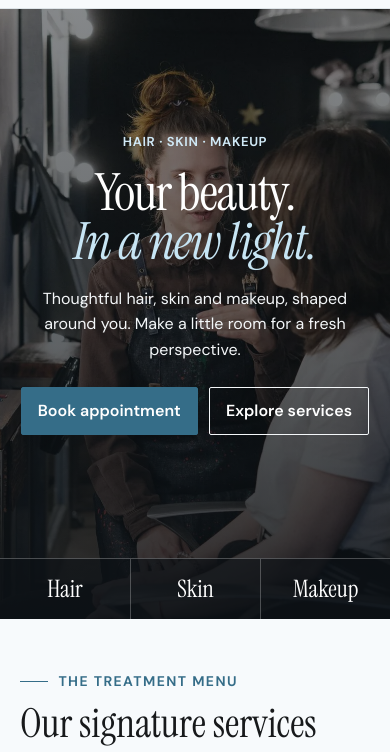
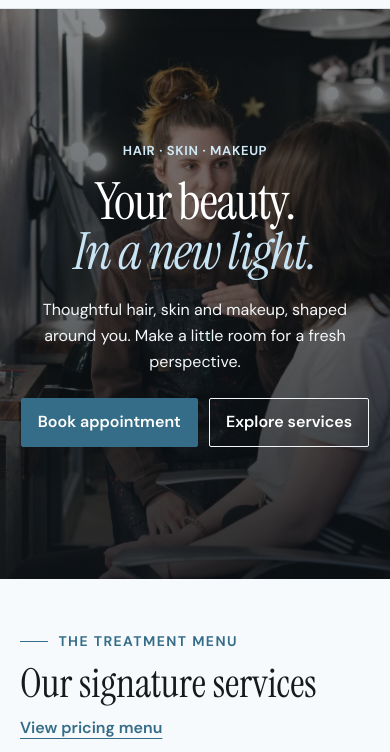
Before and after one commit to teknritsolutions-2/Salon-Beauty-Parlour, a plain HTML site: page index.html in a window 390 px wide. Shown: the part 62-814 px from the top of the page. Drawn offline with Linux system fonts and the light colour scheme.

Commit message:
Redesign Home 1 hero with offset editorial composition

```diff
--- a/assets/css/rtl.css
+++ b/assets/css/rtl.css
@@ -24,21 +24,10 @@
   }
 }
 
-[dir="rtl"] .hero::after {
-  background: linear-gradient(
-    270deg,
-    #0c1115e8 0%,
-    #0c1115b8 36%,
-    #0c11151a 77%
-  );
-}
 [dir="rtl"] .pricing-intro .filters button[aria-pressed="true"] {
   box-shadow: inset -3px 0 var(--accent);
 }
 @media (max-width: 1150px) {
-  [dir="rtl"] .hero::after {
-    background: linear-gradient(0deg, #0c1115d9, #0c11159c 55%, #0c111580);
-  }
   [dir="rtl"] .hero :is(h1, p) {
     text-align: center;
   }
--- a/assets/css/style.css
+++ b/assets/css/style.css
@@ -889,103 +889,60 @@ footer nav h2 {
 .picture-card p {
   font-size: 1rem;
 }
+
 .hero {
   position: relative;
   isolation: isolate;
   display: grid;
-  grid-template-rows: 1fr auto;
-  min-height: clamp(550px, 46vw, 660px);
-  padding: 0;
-  margin-top: 24px;
+  grid-template-columns: repeat(12, minmax(0, 1fr));
+  grid-template-rows: 56px minmax(420px, auto) 48px;
+  margin-top: 32px;
+}
+.hero-photo {
+  position: relative;
+  grid-column: 1 / 9;
+  grid-row: 1 / 3;
   overflow: hidden;
-  background: #17191b;
-  color: #fff;
-}
-.hero-photo {
+  min-width: 0;
+  min-height: 0;
+}
+.hero-photo img {
   position: absolute;
   inset: 0;
-  z-index: -2;
-}
-.hero-photo img {
   width: 100%;
   height: 100%;
   object-fit: cover;
   object-position: center 15%;
 }
-.hero::after {
-  content: "";
-  position: absolute;
-  inset: 0;
-  z-index: -1;
-  background: linear-gradient(
-    90deg,
-    #0c1115e8 0%,
-    #0c1115b8 36%,
-    #0c11151a 77%
-  );
-}
 .hero-heading {
-  display: grid;
+  position: relative;
+  z-index: 1;
+  grid-column: 8 / -1;
+  grid-row: 2 / 4;
+  display: grid;
+  align-content: center;
   gap: 1.25rem;
-  align-self: center;
-  max-width: 700px;
-  padding: clamp(32px, 4.5vw, 64px);
+  padding: clamp(30px, 3.2vw, 48px);
+  border: 1px solid var(--line);
+  background: var(--surface);
 }
 .hero h1 {
-  font-size: clamp(4rem, 6.6vw, 6.8rem);
+  font-size: clamp(3.8rem, 5.8vw, 5.8rem);
+  line-height: 0.98;
   letter-spacing: -0.025em;
-  line-height: 0.96;
+}
+.hero h1 em {
+  color: var(--accent);
 }
 .hero .eyebrow {
-  color: #d0e9f6;
   margin-bottom: 1rem;
 }
 .hero-intro > p {
-  color: #f4f7f9;
-  max-width: 40ch;
+  max-width: 37ch;
   margin-bottom: 1.5rem;
   font-size: 1.125rem;
 }
-.hero .outline {
-  border-color: #f4f7f9;
-  color: #fff;
-}
-
-.hero h1 em {
-  color: #c7e5f4;
-}
-.hero-categories {
-  display: grid;
-  grid-template-columns: repeat(3, minmax(0, 1fr));
-  background: #0c1115aa;
-  border-top: 1px solid #ffffff40;
-}
-.hero-categories a {
-  display: flex;
-  align-items: center;
-  justify-content: center;
-  gap: 1rem;
-  padding: 1.1rem 1.25rem;
-  color: #fff;
-}
-.hero-categories a + a {
-  border-inline-start: 1px solid #ffffff40;
-}
-.hero-categories span {
-  font: 400 1.8rem/1.2 var(--serif);
-}
-.hero-categories small {
-  font-size: 0.875rem;
-  color: #e2e9ed;
-  line-height: 1.4;
-}
-.hero-categories a:hover,
-.hero-categories a:focus-visible {
-  background: #ffffff17;
-}
-.hero-categories a:hover span {
-  color: #c7e5f4;
-}
+
 .experience {
   display: grid;
   grid-template-columns: 1fr 1fr;
@@ -1628,66 +1585,12 @@ footer nav h2 {
     border: 1px solid var(--line);
   }
 }
-@media (max-width: 1150px) {
-  .hero {
-    width: 100%;
-    margin-top: 0;
-    padding: 0;
-    min-height: 610px;
-    justify-content: stretch;
-    text-align: center;
-  }
-  .hero-heading {
-    width: 100%;
-    max-width: 700px;
-    justify-self: center;
-    justify-items: center;
-    padding: clamp(32px, 5vw, 56px);
-  }
-  .hero::after {
-    background: linear-gradient(0deg, #0c1115d9, #0c11159c 55%, #0c111580);
-  }
-  .hero-photo img {
-    object-position: 70% 15%;
-  }
-  .hero .eyebrow,
-  .hero .actions {
-    justify-content: center;
-  }
-  .hero-intro > p {
-    margin-inline: auto;
-  }
-  .hero h1 {
-    font-size: clamp(3.5rem, 7vw, 5.5rem);
-  }
-}
+
 @media (max-width: 640px) {
   body {
     font-size: 1rem;
   }
-  .hero {
-    min-height: 610px;
-    padding: 0;
-  }
-  .hero h1 {
-    font-size: clamp(3.2rem, 12vw, 4.8rem);
-  }
-  .hero-intro > p {
-    font-size: 1rem;
-  }
-  .hero .eyebrow {
-    font-size: 0.8125rem;
-    letter-spacing: 0.05em;
-  }
-  .hero .actions {
-    gap: 0.7rem;
-  }
-  .hero .btn {
-    padding: 0.75rem 1rem;
-  }
-  .hero-photo img {
-    object-position: 71% top;
-  }
+
   .experience {
     grid-template-columns: 1fr;
     gap: 1.5rem;
@@ -1988,28 +1891,6 @@ footer nav h2 {
   .about-care dl > div {
     grid-template-columns: 1fr;
     gap: 0.4rem;
-  }
-}
-
-@media (max-width: 800px) {
-  .hero-categories a {
-    flex-direction: column;
-    gap: 0.3rem;
-    padding: 0.95rem 0.6rem;
-  }
-}
-@media (max-width: 640px) {
-  .hero-heading {
-    padding: 2.5rem var(--gutter);
-  }
-  .hero-categories small {
-    display: none;
-  }
-  .hero-categories span {
-    font-size: 1.5rem;
-  }
-  .hero-categories a {
-    min-height: 60px;
   }
 }
 
@@ -2173,3 +2054,91 @@ footer nav h2 {
   color: var(--ink);
   font-size: 0.9375rem;
 }
+
+@media (max-width: 1150px) {
+  .hero {
+    width: 100%;
+    margin-top: 0;
+    grid-template-columns: 1fr;
+    grid-template-rows: 1fr;
+    min-height: 570px;
+    text-align: center;
+  }
+  .hero-photo {
+    position: absolute;
+    inset: 0;
+    grid-column: 1;
+    grid-row: 1;
+    z-index: -2;
+  }
+  .hero-photo img {
+    object-position: 70% 15%;
+  }
+  .hero::after {
+    content: "";
+    position: absolute;
+    inset: 0;
+    z-index: -1;
+    background: linear-gradient(0deg, #0c1115d9, #0c11159c 55%, #0c111580);
+  }
+  .hero-heading {
+    grid-column: 1;
+    grid-row: 1;
+    justify-self: center;
+    align-self: center;
+    width: min(100%, 700px);
+    justify-items: center;
+    padding: clamp(32px, 5vw, 56px);
+    border: 0;
+    background: transparent;
+    color: #fff;
+  }
+  .hero h1 {
+    font-size: clamp(3.5rem, 7vw, 5.5rem);
+  }
+  .hero h1 em {
+    color: #c7e5f4;
+  }
+  .hero .eyebrow,
+  .hero .actions {
+    justify-content: center;
+  }
+  .hero .eyebrow {
+    color: #d0e9f6;
+  }
+  .hero-intro > p {
+    color: #f4f7f9;
+    margin-inline: auto;
+  }
+  .hero .outline {
+    border-color: #f4f7f9;
+    color: #fff;
+  }
+}
+@media (max-width: 640px) {
+  .hero {
+    min-height: 570px;
+  }
+  .hero-heading {
+    padding: 2.5rem var(--gutter);
+  }
+  .hero h1 {
+    font-size: clamp(3.2rem, 12vw, 4.8rem);
+  }
+  .hero-intro > p {
+    font-size: 1rem;
+  }
+  .hero .eyebrow {
+    font-size: 0.8125rem;
+    letter-spacing: 0.05em;
+  }
+  .hero .actions {
+    gap: 0.7rem;
+  }
+  .hero .btn {
+    padding: 0.75rem 1rem;
+  }
+  .hero-photo img {
+    object-position: 71% top;
+  }
+}
--- a/index.html
+++ b/index.html
@@ -39,15 +39,6 @@
             </div>
           </div>
         </div>
-        <nav class="hero-categories" aria-label="Explore service categories">
-          <a href="pages/services.html?category=Hair"
-            ><span>Hair</span><small>Cuts, colour &amp; care</small></a
-          ><a href="pages/services.html?category=Skin"
-            ><span>Skin</span><small>Facials &amp; cleansing rituals</small></a
-          ><a href="pages/services.html?category=Makeup"
-            ><span>Makeup</span><small>Everyday &amp; occasion looks</small></a
-          >
-        </nav>
         <figure class="hero-photo">
           <img
             src="assets/images/banner.webp"
```
Also changed, not shown: 1 other file.
